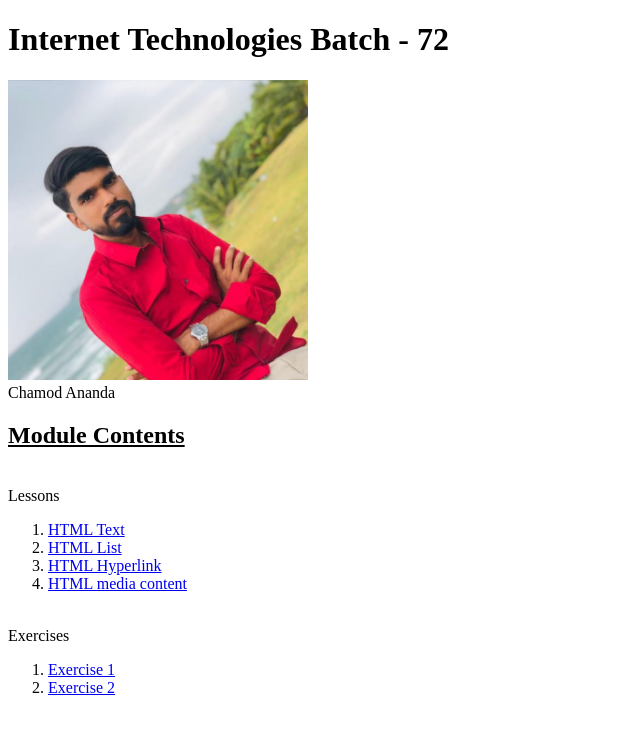
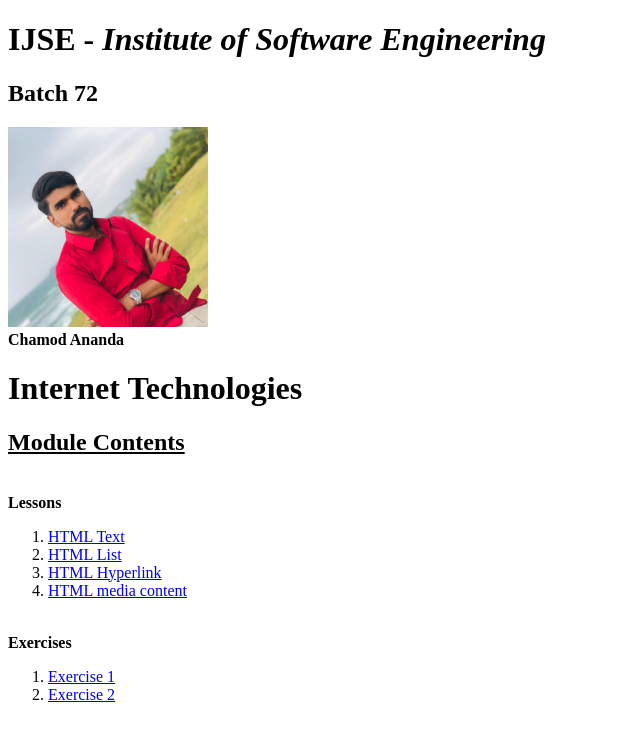
Before and after one commit to chamod-ananda/HTML-Practice, a plain HTML site: page index.html in a window 1280 px wide. Shown: the whole page, without its empty margins (0-640 px from the left). Drawn offline with Linux system fonts and the light colour scheme.

Commit message:
Added IJSE Name

```diff
--- a/index.html
+++ b/index.html
@@ -6,14 +6,15 @@
     <title>Chamod Ananda</title>
 </head>
 <body>
-    <b><h1>Internet Technologies   Batch - 72</h1></b>
-    <img src="/assets/images/image.png" alt="Chamod's profile picture" style="width: 300px; height: 300px;">
+    <b><h1>IJSE - <i>Institute of Software Engineering</i><h2>Batch 72</h2></h1></b>
+    <img src="/assets/images/image.png" alt="Chamod's profile picture" style="width: 200px; height: 200px;">
     <br>
-    Chamod Ananda
+    <b>Chamod Ananda</b>
     <br>
+    <b><h1>Internet Technologies</h1></b>
     <h2><u>Module Contents</u></h2>
     <br>
-    Lessons
+    <b>Lessons</b>
     <br>
     <ol>
         <li>
@@ -30,7 +31,7 @@
         </li>
     </ol>
     <br>
-    Exercises
+    <b>Exercises</b>
     <br>
     <ol>
         <li>
```
